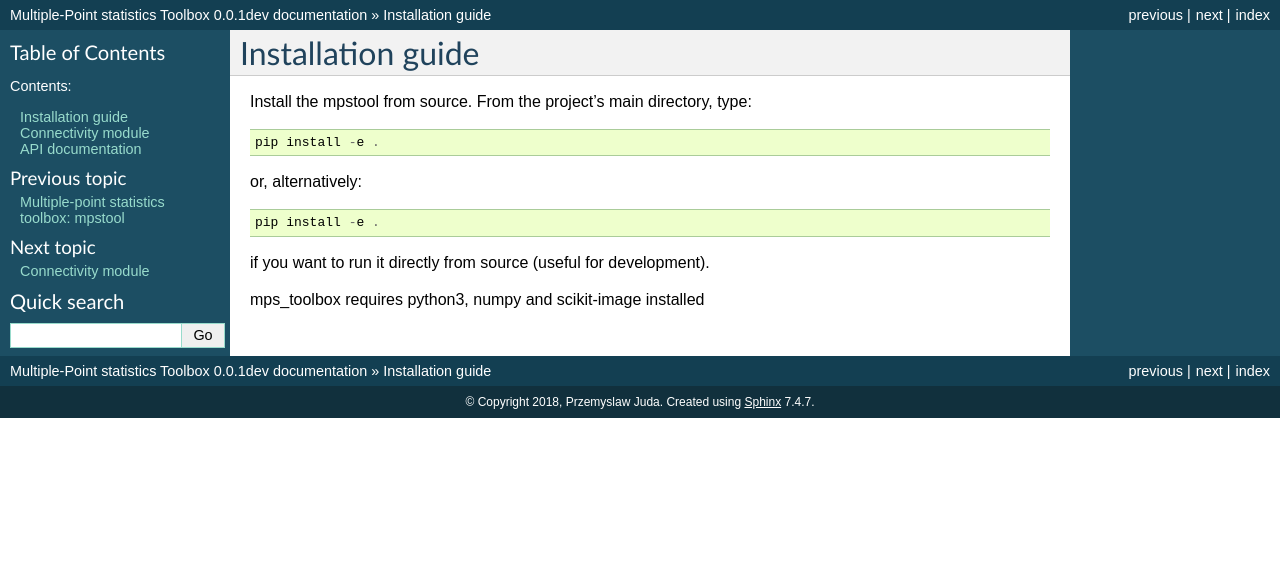
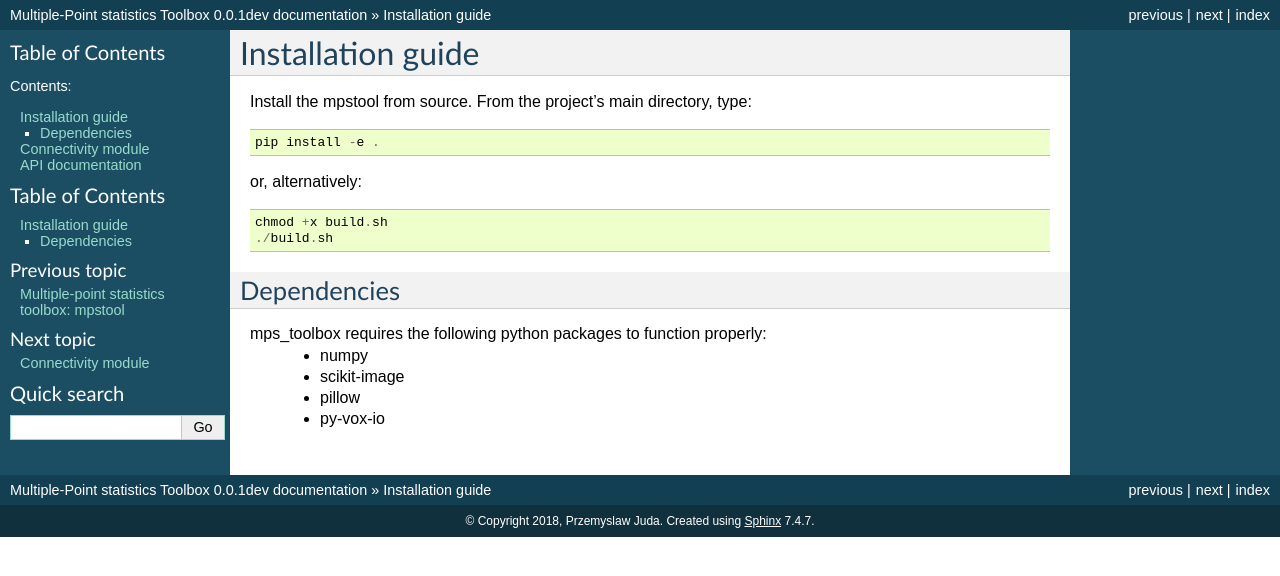
Before and after one commit to UniNE-CHYN/mps_toolbox, a Sphinx documentation site: the page built from docs/installation.rst, in a window 1280 px wide. Shown: the top 576 px of the page. Built offline with Sphinx 7.4.7, drawn with Linux system fonts in a browser that asks for light colours; formulas are drawn with MathJax 3.

Commit message:
added documentation for Image package

```diff
--- a/docs/installation.rst
+++ b/docs/installation.rst
@@ -7,8 +7,13 @@ Install the mpstool from source. From the project's main directory, type::
 
 or, alternatively::
 
-    pip install -e .
+    chmod +x build.sh
+    ./build.sh
 
-if you want to run it directly from source (useful for development).
-
-mps_toolbox requires python3, numpy and scikit-image installed
+Dependencies
+------------
+mps_toolbox requires the following python packages to function properly:
+ - numpy
+ - scikit-image
+ - pillow
+ - py-vox-io
```
Also changed, not shown: docs/image.rst (added, +96 -0 lines), mpstool/__init__.py (+6 -3 lines), 4 other files.
